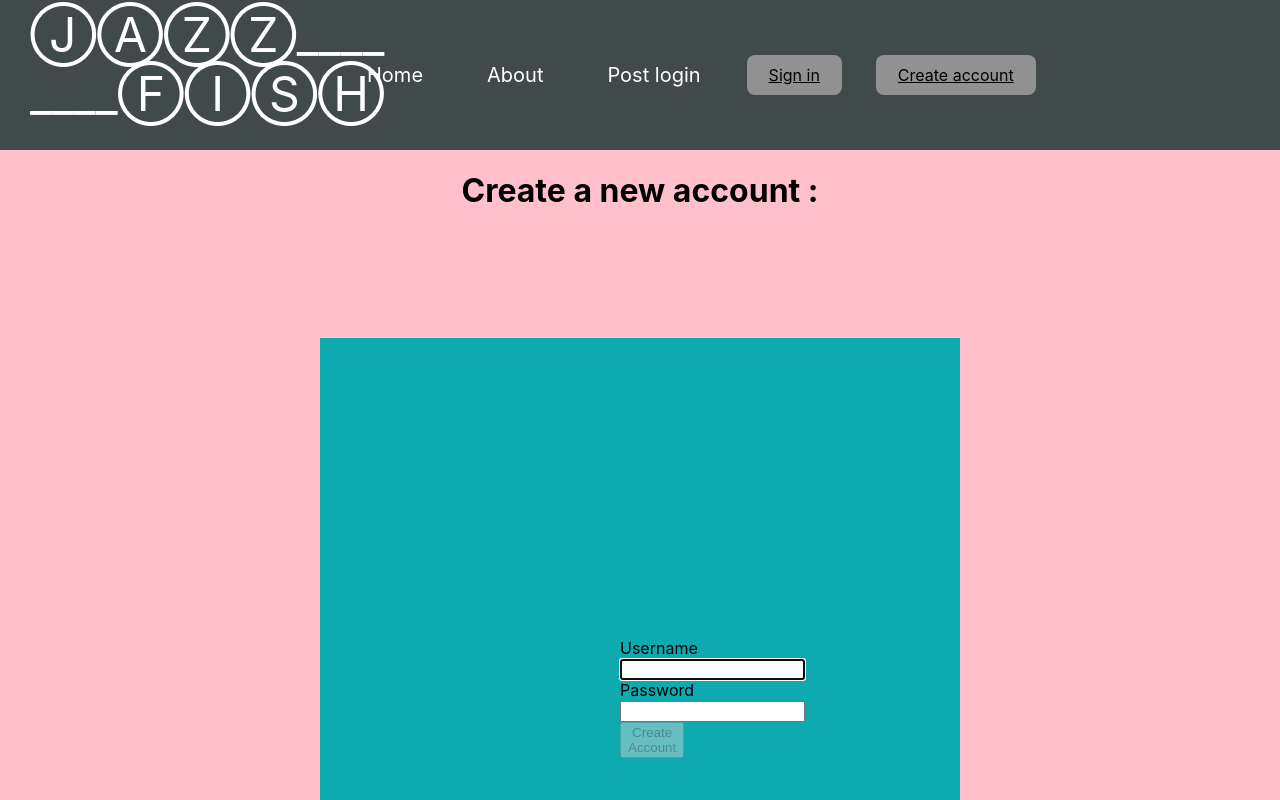
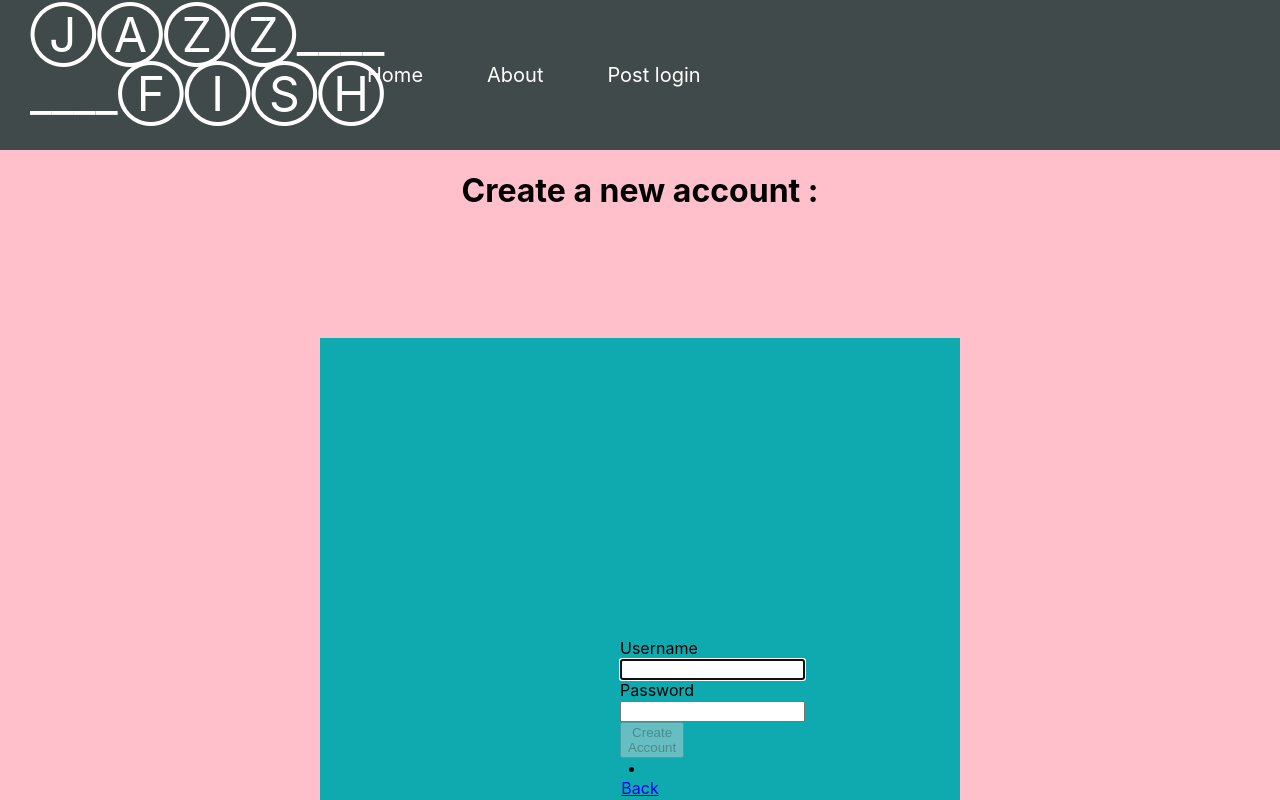
Before and after one commit to ZulimaIke/461L-Group-repository, a React (Create React App) app in the folder frontend/: page /CreateAcc in a window 1280 px wide. Shown: the top 800 px of the page. Built offline with nearby package versions, Linux system fonts and the light colour scheme.

Commit message:
Navigation bar edits
-Removed buttons to access sign on / create account on navbar
-Added back buttons for navigation from pages to home

```diff
--- a/frontend/src/component_navbar/index.js
+++ b/frontend/src/component_navbar/index.js
@@ -30,12 +30,12 @@ return (
 			Post login
 		</NavigationLink>
  		</NavigationMenu>
-		<NavigationButton>
+		{/* <NavigationButton>
 		<ButtonPress to='/login'>Sign in</ButtonPress>
 		</NavigationButton>
         <NavigationButton>
 		<ButtonPress to='/createAcc'>Create account</ButtonPress>
-		</NavigationButton>
+		</NavigationButton> */}
 	</NavigationContainer>
 	</>
 );
--- a/frontend/src/pages/createAcc.js
+++ b/frontend/src/pages/createAcc.js
@@ -55,6 +55,9 @@ export default function CreateAcc() {
         >
           Create Account
         </Button>
+        <li>
+          <Link to = "/">Back</Link>
+        </li>
       </Form>
     </div>
   );
--- a/frontend/src/pages/login.js
+++ b/frontend/src/pages/login.js
@@ -55,6 +55,10 @@ export default function Login() {
         >
           Login
         </Button>
+
+        <li>
+          <Link to = "/">Back</Link>
+        </li>
       </Form>
     </div>
   );
```
